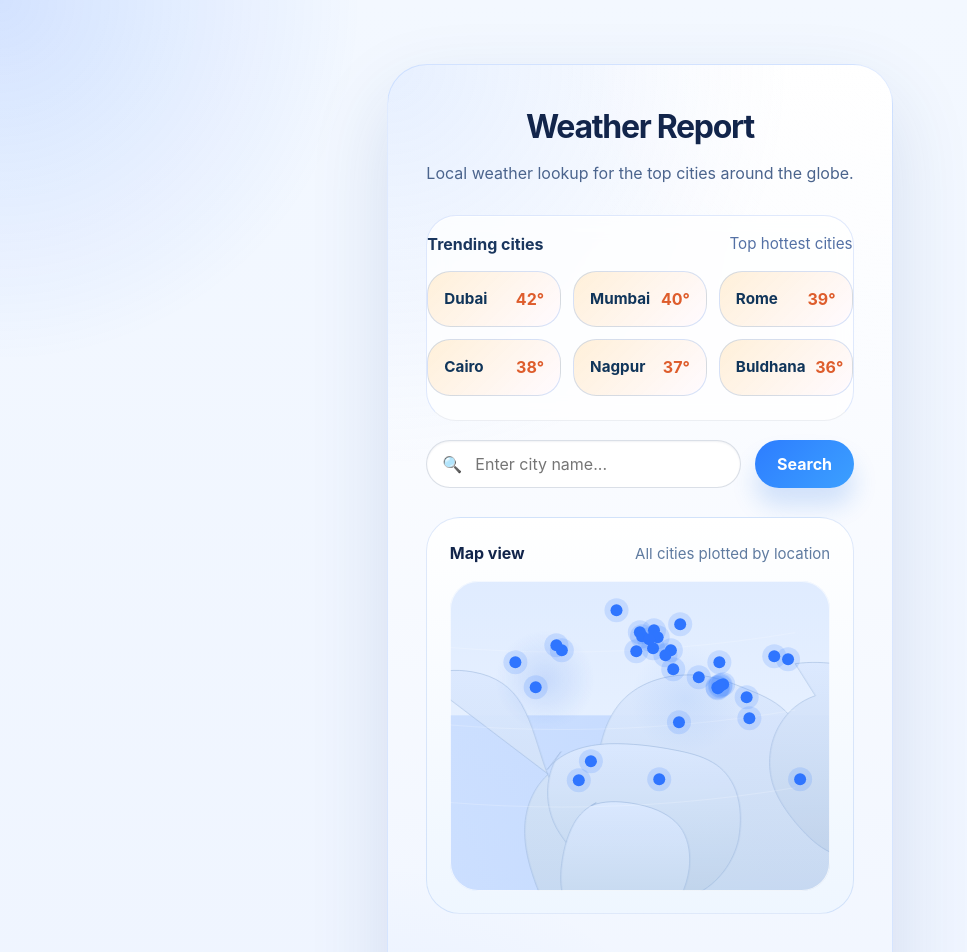
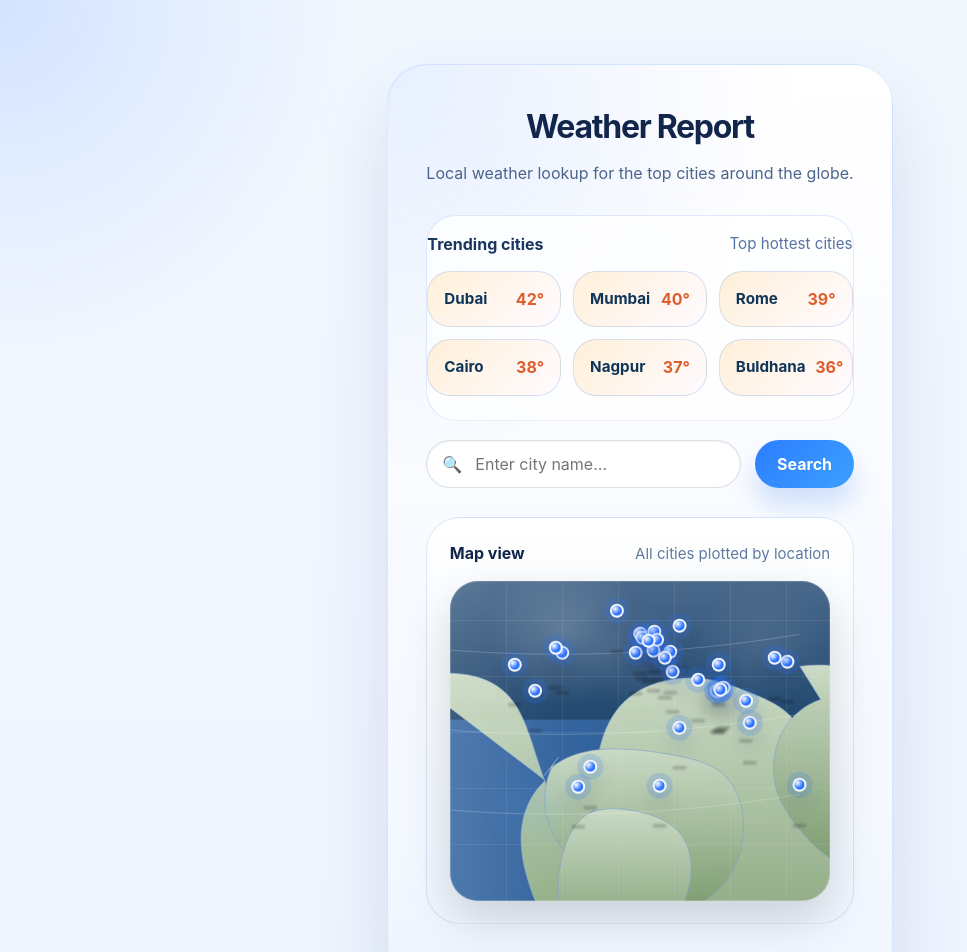
Before and after one commit to Ankush115/weather-dashboard, a React (Vite) app: page / in a window 1280 px wide. Shown: the top 952 px of the page, without its empty margins (0-967 px from the left). Built offline with nearby package versions, Linux system fonts and the light colour scheme.

Commit message:
improve map styling

```diff
--- a/src/components/WeatherDashBoard.css
+++ b/src/components/WeatherDashBoard.css
@@ -221,21 +221,28 @@
 
 .city-map {
   position: relative;
-  min-height: 310px;
+  min-height: 320px;
   border-radius: 28px;
   overflow: hidden;
-  background-image: url('/world-map.svg');
+  background-color: #0c3468;
+  background-image:
+    radial-gradient(circle at 30% 15%, rgba(255, 255, 255, 0.18), transparent 20%),
+    radial-gradient(circle at 82% 20%, rgba(255, 255, 255, 0.08), transparent 16%),
+    url('/world-map.svg');
   background-repeat: no-repeat;
   background-size: cover;
   background-position: center;
-  box-shadow: inset 0 0 0 1px rgba(255, 255, 255, 0.75);
+  background-blend-mode: screen, screen, normal;
+  box-shadow: inset 0 0 0 1px rgba(255, 255, 255, 0.15), 0 18px 48px rgba(0, 0, 0, 0.16);
 }
 
 .city-map::before {
   content: "";
   position: absolute;
   inset: 0;
-  background: linear-gradient(180deg, rgba(238, 244, 255, 0.24), rgba(255, 255, 255, 0.1));
+  background:
+    linear-gradient(180deg, rgba(255, 255, 255, 0.14), rgba(255, 255, 255, 0) 42%),
+    linear-gradient(90deg, rgba(255, 255, 255, 0.1), rgba(255, 255, 255, 0) 30%);
   pointer-events: none;
 }
 
@@ -243,8 +250,12 @@
   content: "";
   position: absolute;
   inset: 0;
-  background: radial-gradient(circle at 25% 32%, rgba(52, 115, 233, 0.16), transparent 14%),
-    radial-gradient(circle at 62% 38%, rgba(72, 139, 243, 0.1), transparent 18%);
+  background:
+    radial-gradient(circle at 50% 24%, rgba(255, 255, 255, 0.08), transparent 18%),
+    radial-gradient(circle at 22% 70%, rgba(96, 168, 255, 0.1), transparent 14%),
+    repeating-linear-gradient(0deg, rgba(255, 255, 255, 0.08), rgba(255, 255, 255, 0.08) 1px, transparent 1px, transparent 56px),
+    repeating-linear-gradient(90deg, rgba(255, 255, 255, 0.08), rgba(255, 255, 255, 0.08) 1px, transparent 1px, transparent 56px);
+  background-blend-mode: screen, screen, normal, normal;
   pointer-events: none;
 }
 
@@ -255,40 +266,55 @@
   align-items: center;
   gap: 0.35rem;
   transform: translate(-50%, -50%);
-  background: none;
+  background: transparent;
   border: none;
   cursor: pointer;
-  z-index: 1;
+  z-index: 2;
+}
+
+.city-marker::before {
+  content: "";
+  position: absolute;
+  left: 50%;
+  bottom: -2px;
+  transform: translateX(-50%);
+  width: 14px;
+  height: 4px;
+  background: rgba(0, 0, 0, 0.18);
+  border-radius: 999px;
+  filter: blur(1px);
 }
 
 .marker-dot {
-  width: 12px;
-  height: 12px;
-  border-radius: 999px;
-  background: #2f75ff;
-  box-shadow: 0 0 0 6px rgba(47, 117, 255, 0.16);
+  width: 14px;
+  height: 14px;
+  border-radius: 50%;
+  background: radial-gradient(circle at 30% 30%, #ffffff, #2f75ff 55%);
+  border: 2px solid rgba(255, 255, 255, 0.9);
+  box-shadow: 0 0 0 6px rgba(47, 117, 255, 0.18), 0 12px 20px rgba(11, 37, 88, 0.22);
   transition: transform 0.2s ease, box-shadow 0.2s ease, background 0.2s ease;
 }
 
 .city-marker.active .marker-dot {
-  width: 14px;
-  height: 14px;
-  background: linear-gradient(135deg, #ff9e39, #ff5f62);
-  box-shadow: 0 0 0 8px rgba(255, 98, 81, 0.28);
-  transform: scale(1.05);
+  width: 16px;
+  height: 16px;
+  background: radial-gradient(circle at 30% 30%, #ffe4c0, #ff5f62 58%);
+  box-shadow: 0 0 0 8px rgba(255, 98, 81, 0.28), 0 16px 24px rgba(143, 50, 40, 0.18);
+  transform: scale(1.06);
 }
 
 .marker-label {
   pointer-events: none;
   font-size: 0.75rem;
   color: #ffffff;
-  background: rgba(4, 29, 62, 0.82);
+  background: rgba(5, 32, 70, 0.92);
   border-radius: 999px;
-  padding: 0.25rem 0.55rem;
+  padding: 0.28rem 0.65rem;
   white-space: nowrap;
   opacity: 0;
   transform: translateY(-2px);
   transition: opacity 0.2s ease, transform 0.2s ease;
+  box-shadow: 0 10px 20px rgba(5, 32, 70, 0.2);
 }
 
 .city-marker:hover .marker-label,
```
Also changed, not shown: public/world-map.svg.
